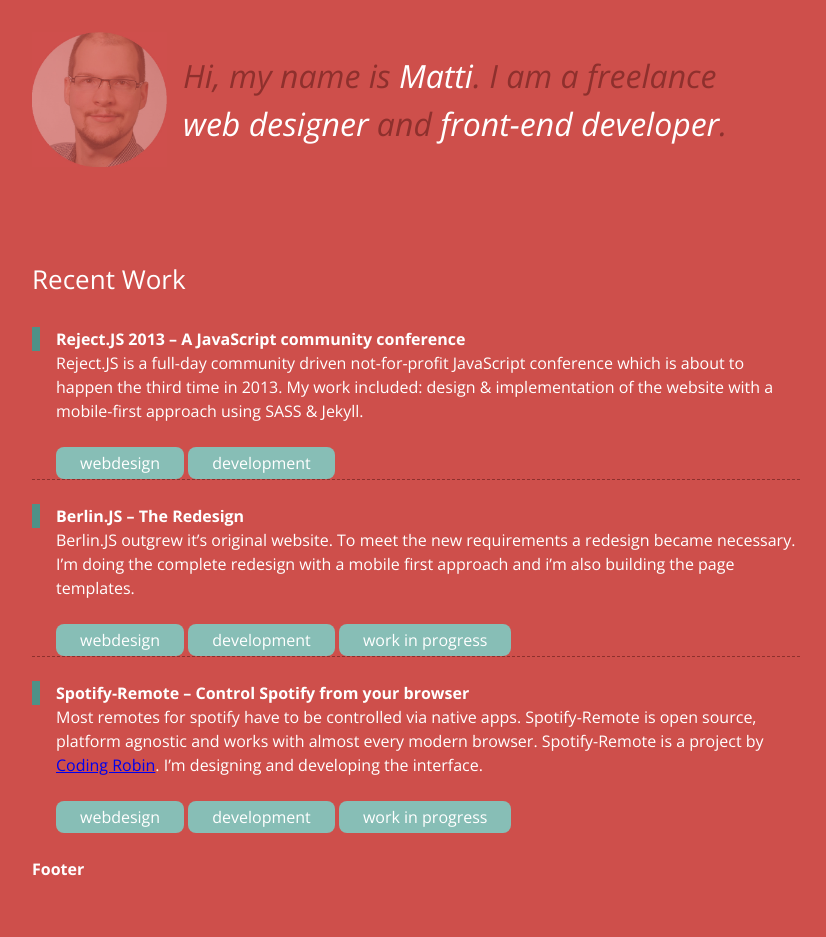
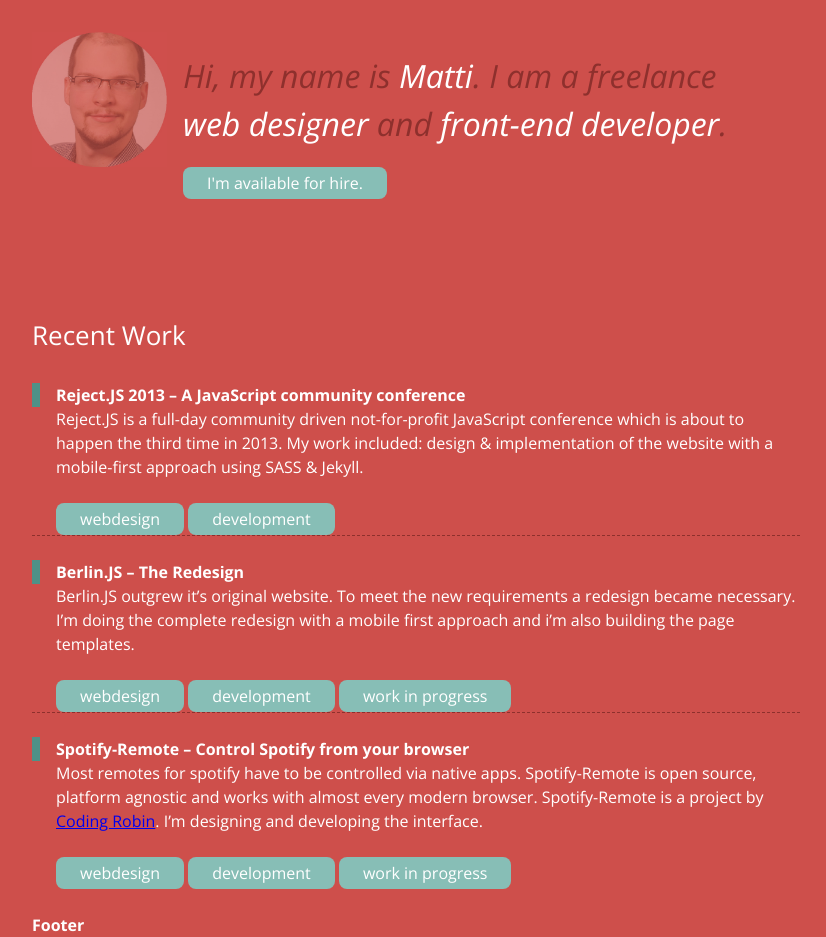
Before and after one commit to mbesser/mbesser.github.io, a Jekyll site: the page built from index.html, in a window 1280 px wide. Shown: the whole page, without its empty margins (224-1050 px from the left). Built offline with Jekyll 4.4.1, drawn with Linux system fonts in a browser that asks for light colours; before the commit the page ends 900 px from its top, so only the background shows below that.

Commit message:
Adds hire button to site header.

```diff
--- a/_includes/header.html
+++ b/_includes/header.html
@@ -6,5 +6,8 @@
     <h1 class="welcome">
       Hi, my name is <span class="no-break highlight">Matti</span>. <span class="no-break">I am</span> a freelance <span class="no-break highlight">web designer</span> and <span class="no-break highlight">front-end developer</span>.
     </h1>
+    <p>
+      <a href="mailto:#" class="button">I'm available for hire.</a>
+    </p>
   </div>
 </header>
```
